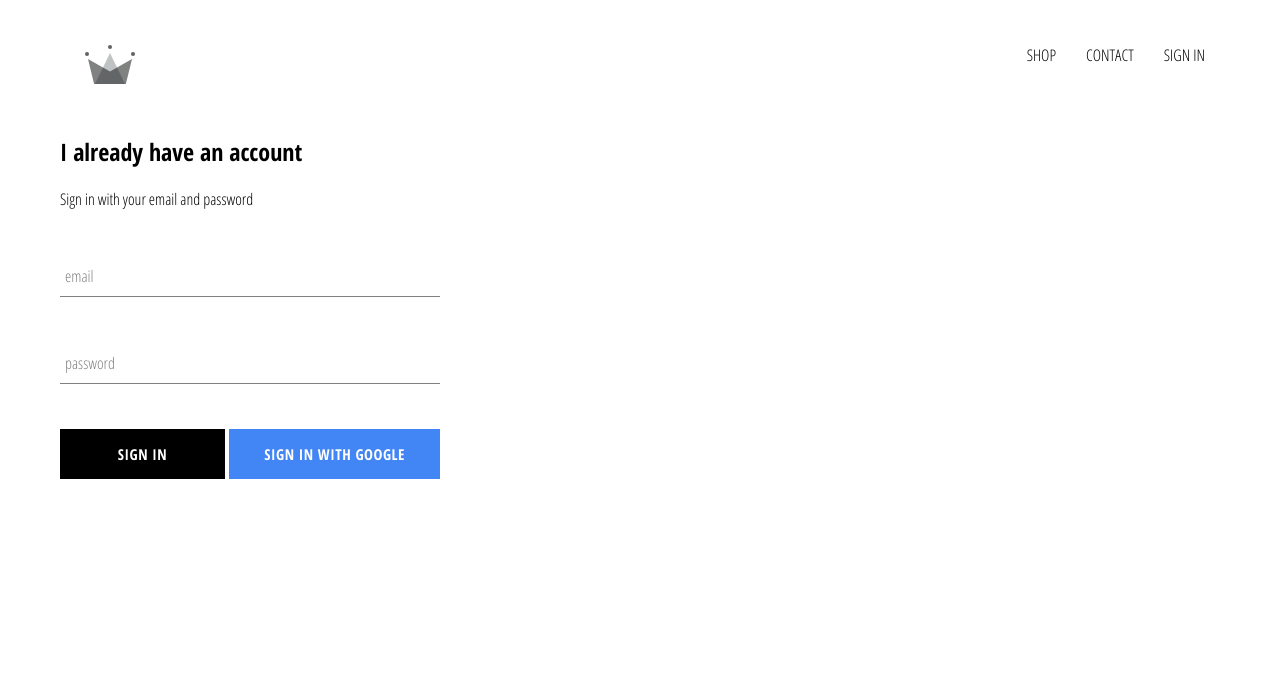
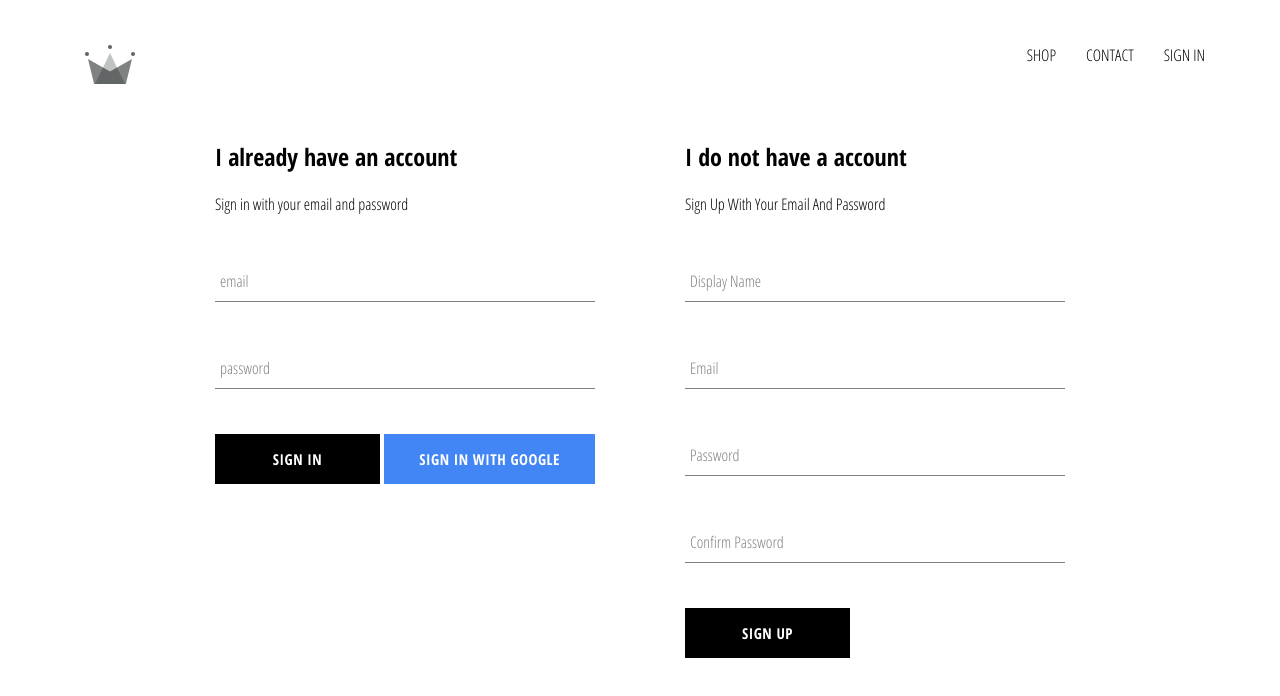
Before and after one commit to ziedgithub/crwn-clothing, a React (Create React App) app: page /signin in a window 1280 px wide. Shown: the top 696 px of the page. Built offline with nearby package versions, Linux system fonts and the light colour scheme; no server answers.

Commit message:
firebase and firestore authentication for users

```diff
--- a/src/App.js
+++ b/src/App.js
@@ -8,7 +8,7 @@
 import Header from "./components/header/header.component";
 import SignInAndSignUpPage from "./pages/sign-in-and-sign-up/sign-in-and-sign-up.component";
 
-import { auth } from "./firebase/firebase.utils";
+import { auth, createUserProfileDocument } from "./firebase/firebase.utils";
 
 class App extends React.Component {
 
@@ -23,10 +23,24 @@
   unsubscribeFromAuth = null;
 
   componentDidMount() {
-    this.unsubscribeFromAuth = auth.onAuthStateChanged(user => {
-      this.setState({
-        currentUser: user
-      });
+    this.unsubscribeFromAuth = auth.onAuthStateChanged(async userAuth => {
+      if (userAuth) {
+        const userRef = await createUserProfileDocument(userAuth);
+
+        userRef.onSnapshot(snapshot => {
+          this.setState({
+            currentUser: {
+              id: snapshot.id,
+              ...snapshot.data()
+            }
+          })
+        })
+      } else {
+        this.setState({
+          currentUser: userAuth
+        })
+      }
+
     })
   }
 
--- /dev/null
+++ b/src/components/sign-up/sign-up.component.jsx
@@ -0,0 +1,106 @@
+import React from "react";
+
+import FormInput from "../form-input/form-input.component";
+import CustomButton from "../custom-button/custom-button.component";
+
+import { auth, createUserProfileDocument } from "../../firebase/firebase.utils";
+
+import './sign-up.styles.scss';
+
+class SignUp extends React.Component {
+  constructor(props) {
+    super(props);
+
+    this.state = {
+      displayName: '',
+      email: '',
+      password: '',
+      confirmPassword: ''
+    }
+  }
+
+  handleSubmit = async event => {
+    event.preventDefault();
+    const { displayName, email, password, confirmPassword } = this.state;
+
+    if (password !== confirmPassword) {
+      alert('Password Don\'t match');
+      return ;
+    }
+
+    try {
+      const { user } = await auth.createUserWithEmailAndPassword(email, password);
+
+      await createUserProfileDocument(user, {displayName});
+
+      this.state = {
+        displayName: '',
+        email: '',
+        password: '',
+        confirmPassword: ''
+      }
+
+    } catch (e) {
+      console.log('error: ', e.message);
+    }
+  }
+
+  handleChange = event => {
+    const { name, value} = event.target;
+
+    this.setState({[name]: value});
+  }
+
+  render() {
+    const { displayName, email, password, confirmPassword } = this.state;
+    return (
+      <div className='sign-up'>
+        <h2 className='title'>
+          I do not have a account
+        </h2>
+        <span>
+          Sign Up With Your Email And Password
+        </span>
+        <form className='sign-up-form' onSubmit={this.handleSubmit}>
+          <FormInput
+            type='text'
+            name='displayName'
+            value={displayName}
+            onChange={this.handleChange}
+            label='Display Name'
+            required
+          />
+          <FormInput
+            type='email'
+            name='email'
+            value={email}
+            onChange={this.handleChange}
+            label='Email'
+            required
+          />
+          <FormInput
+            type='password'
+            name='password'
+            value={password}
+            onChange={this.handleChange}
+            label='Password'
+            required
+          />
+          <FormInput
+            type='password'
+            name='confirmPassword'
+            value={confirmPassword}
+            onChange={this.handleChange}
+            label='Confirm Password'
+            required
+          />
+          <CustomButton type='submit'>
+            SIGN UP
+          </CustomButton>
+        </form>
+      </div>
+    )
+  }
+}
+
+export default SignUp;
--- /dev/null
+++ b/src/components/sign-up/sign-up.styles.scss
@@ -0,0 +1,9 @@
+.sign-up {
+  display: flex;
+  flex-direction: column;
+  width: 380px;
+
+  &.title {
+    margin: 10px 0;
+  }
+}
--- a/src/firebase/firebase.utils.js
+++ b/src/firebase/firebase.utils.js
@@ -12,6 +12,29 @@
   appId: "1:252586083617:web:85aa9a7a9e0a76264baa60"
 };
 
+export const createUserProfileDocument = async (userAuth, additionalData) => {
+  const userRef = firestore.doc('/users/' + userAuth.uid);
+
+  const snapshot = userRef.get();
+
+  if (!snapshot.exists) {
+    const { displayName, email } = userAuth;
+    const createdAt = new Date();
+    try {
+      await userRef.set({
+        displayName,
+        email,
+        createdAt,
+        ...additionalData
+      });
+    } catch (e) {
+      console.log('error creating user: ', e.message);
+    }
+  }
+
+  return userRef;
+}
+
 firebase.initializeApp(config);
 
 export const auth = firebase.auth();
--- a/src/pages/sign-in-and-sign-up/sign-in-and-sign-up.component.jsx
+++ b/src/pages/sign-in-and-sign-up/sign-in-and-sign-up.component.jsx
@@ -3,10 +3,12 @@
 import './sign-in-and-sign-up.styles.scss';
 
 import SignIn from "../../components/sign-in/sign-in.component";
+import SignUp from "../../components/sign-up/sign-up.component";
 
 const SignInAndSignUpPage = () => (
   <div className='sign-in-and-sign-up'>
     <SignIn />
+    <SignUp />
   </div>
 );
 
--- a/src/pages/sign-in-and-sign-up/sign-in-and-sign-up.styles.scss
+++ b/src/pages/sign-in-and-sign-up/sign-in-and-sign-up.styles.scss
@@ -0,0 +1,6 @@
+.sign-in-and-sign-up {
+  width: 850px;
+  display: flex;
+  justify-content: space-between;
+  margin: 30px auto;
+}
```
